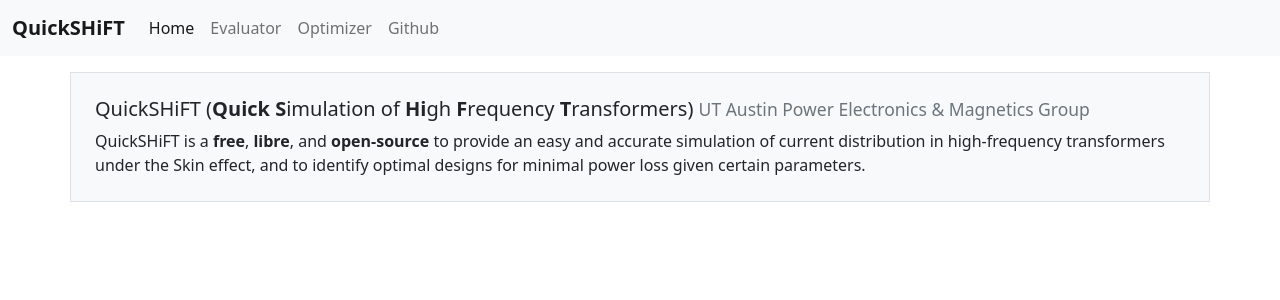
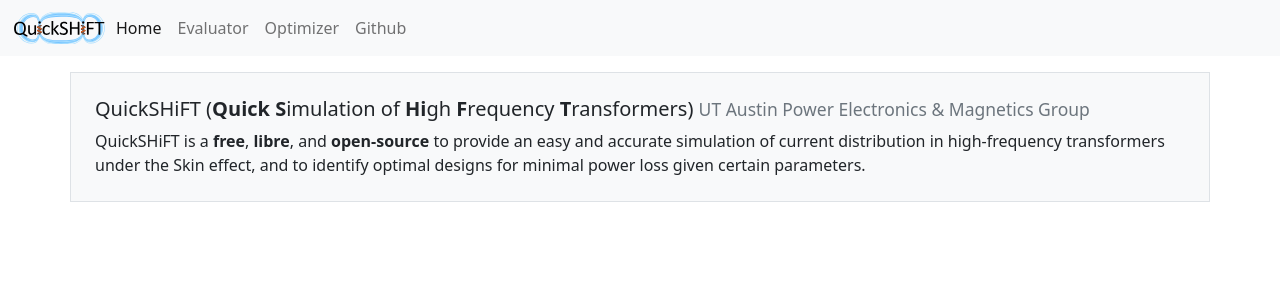
Before and after one commit to Power-Electronics-and-Magnetics-Group/quickshift, a Flask app: page / in a window 1280 px wide. Shown: the top 300 px of the page. Run offline with Flask 2, Linux system fonts and the light colour scheme.

Commit message:
Inserting logo

```diff
--- a/templates/evaluator.html
+++ b/templates/evaluator.html
@@ -14,7 +14,7 @@
 	<!-- nav bar -->
 	  <nav class="navbar navbar-expand-lg navbar-light bg-light">
     <div class="container-fluid">
-      <a class="navbar-brand"><b>QuickSHiFT</b></a>
+     <img src="{{ url_for('static', filename='quickshift.svg') }}" alt="QuickShift Logo" style="object-fit: cover; width: 96px; height: 32px">
       <button class="navbar-toggler" type="button" data-bs-toggle="collapse" data-bs-target="#navbarNav" aria-controls="navbarNav" aria-expanded="false" aria-label="Toggle navigation">
         <span class="navbar-toggler-icon"></span>
       </button>
--- a/templates/index.html
+++ b/templates/index.html
@@ -12,9 +12,9 @@
   <body>
     {% block navbar %}
     <!-- nav bar -->
-    <nav class="navbar navbar-expand-lg navbar-light bg-light">
+    <nav class="navbar navbar-expand-lg navbar-light bg-light" style="overflow: hidden">
     <div class="container-fluid">
-      <a class="navbar-brand"><b>QuickSHiFT</b></a>
+		<img src="{{ url_for('static', filename='quickshift.svg') }}" alt="QuickShift Logo" style="object-fit: cover; width: 96px; height: 32px">
       <button class="navbar-toggler" type="button" data-bs-toggle="collapse" data-bs-target="#navbarNav" aria-controls="navbarNav" aria-expanded="false" aria-label="Toggle navigati
 on">
         <span class="navbar-toggler-icon"></span>
--- a/templates/optimizer.html
+++ b/templates/optimizer.html
@@ -25,7 +25,7 @@
     <!-- nav bar -->
     <nav class="navbar navbar-expand-lg navbar-light bg-light">
     <div class="container-fluid">
-      <a class="navbar-brand"><b>QuickSHiFT</b></a>
+     <img src="{{ url_for('static', filename='quickshift.svg') }}" alt="QuickShift Logo" style="object-fit: cover; width: 96px; height: 32px">
       <button class="navbar-toggler" type="button" data-bs-toggle="collapse" data-bs-target="#navbarNav" aria-controls="navbarNav" aria-expanded="false" aria-label="Toggle navigation">
         <span class="navbar-toggler-icon"></span>
       </button>
```
Also changed, not shown: static/quickshift.svg (added).
